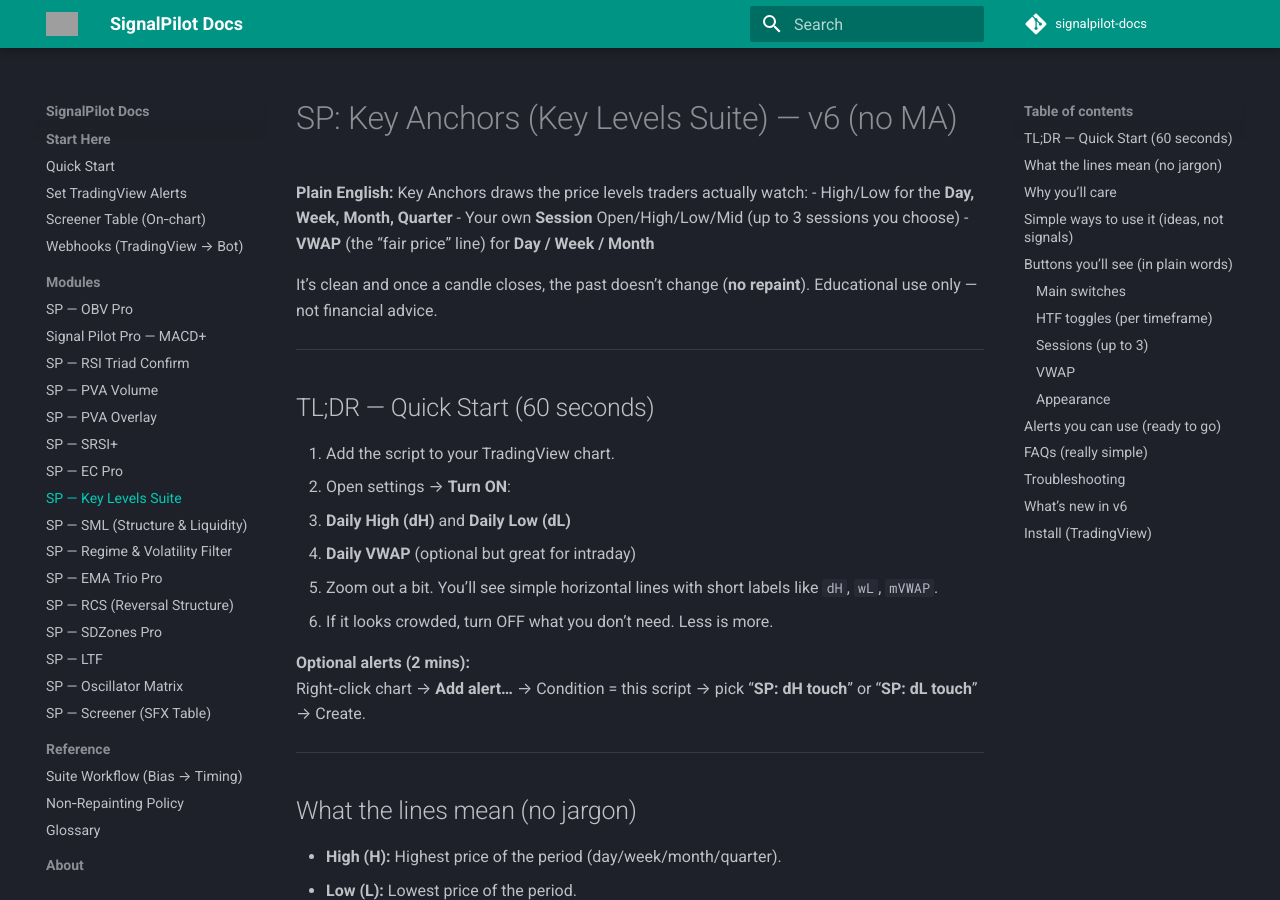
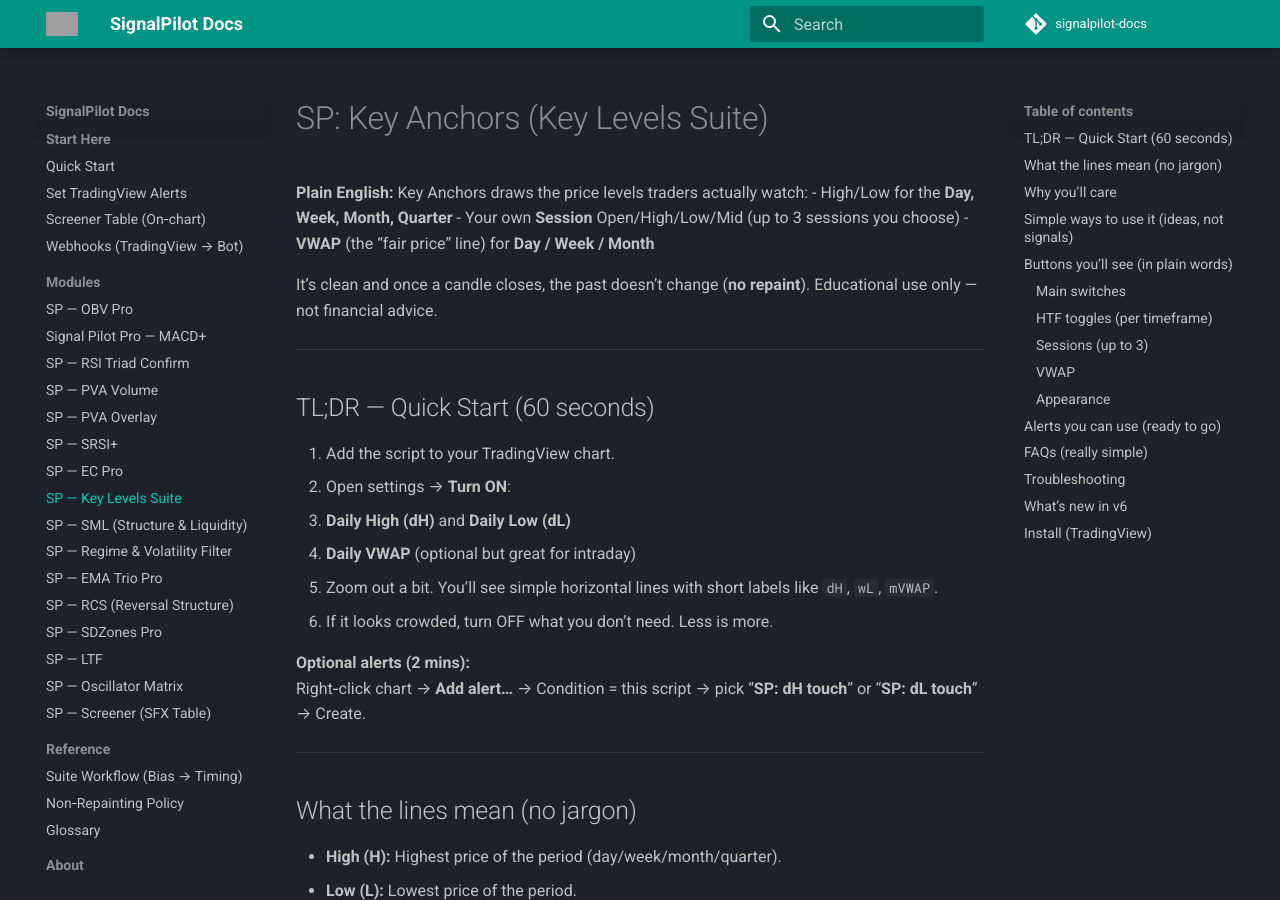
Before and after one commit to Signalpilot/signalpilot-docs, an MkDocs documentation site: the page built from docs/sp-key-levels-suite.md, in a window 1280 px wide and 900 px high. Built offline with MkDocs 1.6.1 and Material for MkDocs 9.7.7, drawn with Linux system fonts in a browser that asks for light colours; comment, search, counter and statistics services are not loaded; grey boxes are pictures that could not be loaded.

```diff
--- a/docs/sp-key-levels-suite.md
+++ b/docs/sp-key-levels-suite.md
@@ -1,4 +1,4 @@
-# SP: Key Anchors (Key Levels Suite) — v6 (no MA)
+# SP: Key Anchors (Key Levels Suite)
 
 **Plain English:** Key Anchors draws the price levels traders actually watch:
 - High/Low for the **Day, Week, Month, Quarter**
```
